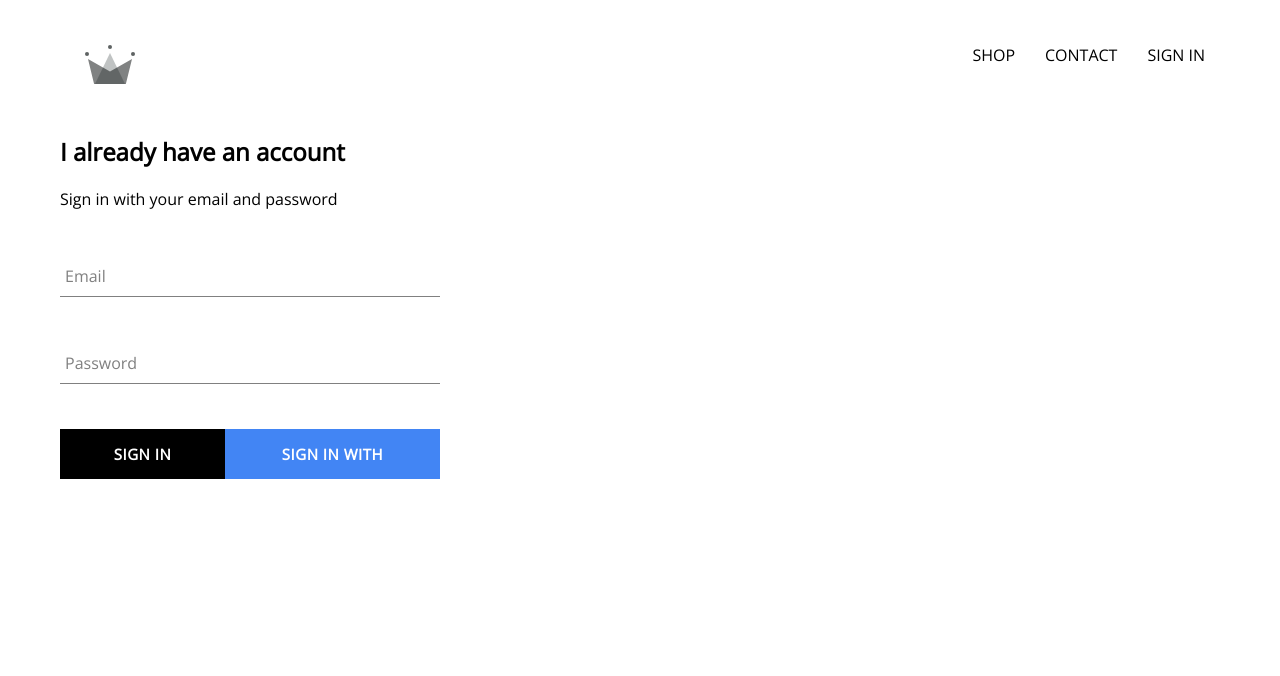
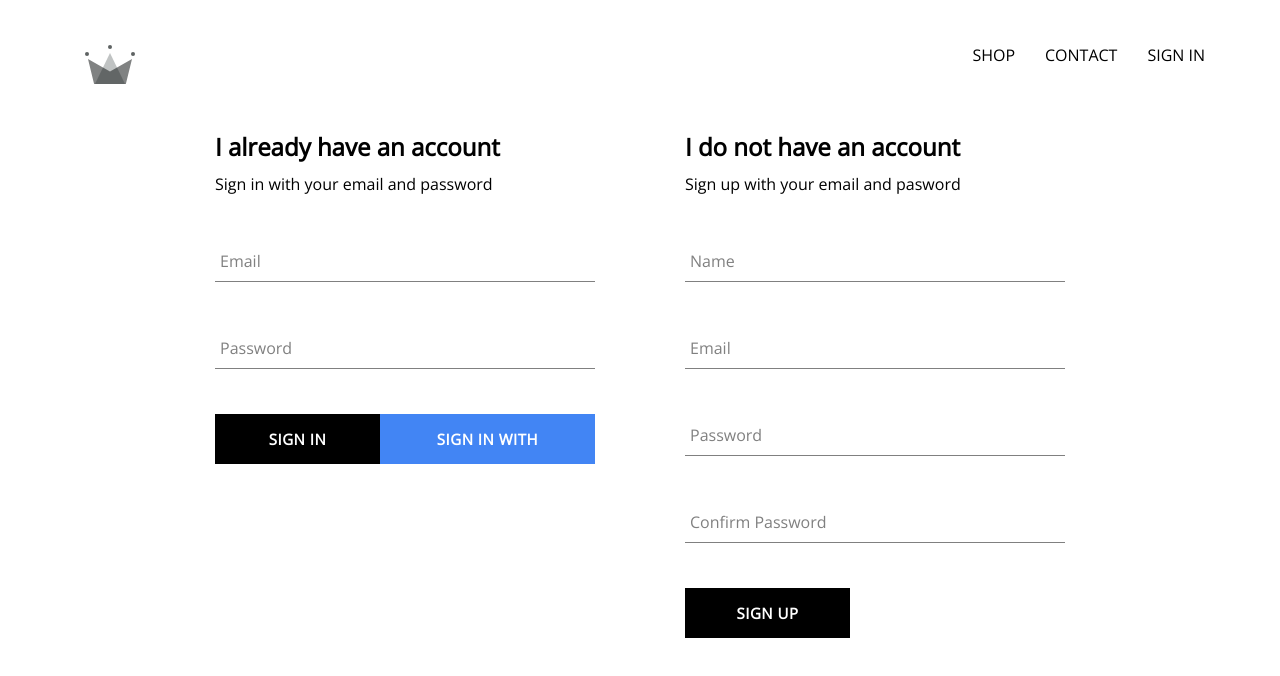
Before and after one commit to savaby/react_zero-mastery, a React (Create React App) app: page /signin in a window 1280 px wide. Shown: the top 676 px of the page. Built offline with nearby package versions, Linux system fonts and the light colour scheme; no server answers.

Commit message:
sign out by email

```diff
--- a/src/App.js
+++ b/src/App.js
@@ -6,7 +6,7 @@
 import HomePage from './pages/homepage/homepage.component';
 import ShopPage from './pages/shop/shop.component'
 import SignInAndSignUpPage from './pages/sign-in-and-sign-up/sign-in-and-sign-up.component';
-import { auth } from './firebase/firebase.utils'
+import { auth, createUserProfileDocument } from './firebase/firebase.utils'
 
 class App extends React.Component {
 
@@ -21,9 +21,23 @@
   unsubscribeFromAuth = null
 
   componentDidMount() {
-    this.unsubscribeFromAuth = auth.onAuthStateChanged(user => {
-      this.setState({ currentUser: user })
-      console.log(user)
+    this.unsubscribeFromAuth = auth.onAuthStateChanged(async userAuth => {
+      if (userAuth) {
+        const userRef = await createUserProfileDocument(userAuth)
+
+        userRef.onSnapshot(snapShot => {
+          this.setState({
+            currentUser: {
+              id: snapShot.id,
+              ...snapShot.data()
+            }
+          })
+        })
+
+      } else {
+        this.setState({ currentUser: userAuth })
+      }
+
     })
   }
 
--- a/src/components/sign-in/sign-in.component.jsx
+++ b/src/components/sign-in/sign-in.component.jsx
@@ -27,7 +27,7 @@
     render() {
         return (
             <div className='sign-in'>
-                <h2>I already have an account</h2>
+                <h2 className='title'>I already have an account</h2>
                 <span>Sign in with your email and password</span>
                 <form onSubmit={this.handleSubmit}>
                     <FormInput name='email' type="email" value={this.state.email} onChange={this.handleChange} label='Email' required />
--- /dev/null
+++ b/src/components/sign-up/sign-up.component.jsx
@@ -0,0 +1,69 @@
+import React from 'react'
+
+import FormInput from '../form-input/form-input.component'
+import CustomButton from '../custom-button/custom-button.component'
+
+import { auth, createUserProfileDocument } from '../../firebase/firebase.utils'
+
+import './sign-up.styles.scss'
+
+class SignUp extends React.Component {
+    constructor() {
+        super()
+
+        this.state = {
+            displayName: '',
+            email: '',
+            password: '',
+            confirmPassword: ''
+        }
+    }
+
+    handleSubmit = async event => {
+        event.preventDefault()
+        const { displayName, email, password, confirmPassword } = this.state
+        if (password !== confirmPassword) {
+            alert("passwords don't match")
+            return
+        }
+
+        try {
+            const { user } = await auth.createUserWithEmailAndPassword(email, password)
+            await createUserProfileDocument(user, { displayName })
+
+            this.setState({
+                displayName: '',
+                email: '',
+                password: '',
+                confirmPassword: ''
+            })
+        } catch (error) {
+            console.log(error)
+        }
+
+    }
+
+    handleChange = event => {
+        const { name, value } = event.target
+        this.setState({ [name]: value })
+    }
+
+    render() {
+        const { displayName, email, password, confirmPassword } = this.state
+        return (
+            <div className='sign-up'>
+                <h2 className='title'>I do not have an account</h2>
+                <span>Sign up with your email and pasword</span>
+                <form className='sign-up-form' onSubmit={this.handleSubmit}>
+                    <FormInput type='text' name='displayName' value={displayName} onChange={this.handleChange} label='Name' required />
+                    <FormInput type='email' name='email' value={email} onChange={this.handleChange} label='Email' required />
+                    <FormInput type='password' name='password' value={password} onChange={this.handleChange} label='Password' required />
+                    <FormInput type='password' name='confirmPassword' value={confirmPassword} onChange={this.handleChange} label='Confirm Password' required />
+                    <CustomButton type='submit'>SIGN UP</CustomButton>
+                </form>
+            </div>
+        )
+    }
+}
+
+export default SignUp
--- /dev/null
+++ b/src/components/sign-up/sign-up.styles.scss
@@ -0,0 +1,9 @@
+.sign-up {
+    display: flex;
+    flex-direction: column;
+    width: 380px;
+
+    .title {
+        margin: 10px 0;
+    }
+}
--- a/src/firebase/firebase.utils.js
+++ b/src/firebase/firebase.utils.js
@@ -9,6 +9,31 @@
 // Your web app's Firebase configuration
 import firebaseConfig from './firebase.config'
 
+export const createUserProfileDocument = async (userAuth, additionalData) => {
+    if (!userAuth) return
+
+    const userRef = firestore.doc(`users/${userAuth.uid}`)
+    const snapShot = await userRef.get()
+
+    if (!snapShot.exists) {
+        const { displayName, email } = userAuth
+        const createdAt = new Date()
+
+        try {
+            await userRef.set({
+                displayName,
+                email,
+                createdAt,
+                ...additionalData
+            })
+        } catch (error) {
+            console.log('error creating user', error.message)
+        }
+    }
+
+    return userRef
+}
+
 // Initialize Firebase
 firebase.initializeApp(firebaseConfig);
 
--- a/src/pages/sign-in-and-sign-up/sign-in-and-sign-up.component.jsx
+++ b/src/pages/sign-in-and-sign-up/sign-in-and-sign-up.component.jsx
@@ -1,9 +1,11 @@
 import React from 'react'
 import './sign-in-and-sign-up.styles.scss'
 import SignIn from '../../components/sign-in/sign-in.component'
+import SignUp from '../../components/sign-up/sign-up.component'
 const SignInAndSignUpPage = () => (
     <div className='sign-in-and-sign-up'>
         <SignIn />
+        <SignUp />
     </div>
 )
 
--- a/src/pages/sign-in-and-sign-up/sign-in-and-sign-up.styles.scss
+++ b/src/pages/sign-in-and-sign-up/sign-in-and-sign-up.styles.scss
@@ -0,0 +1,6 @@
+.sign-in-and-sign-up {
+    width: 850px;
+    display: flex;
+    justify-content: space-between;
+    margin: 30px auto;
+}
```
